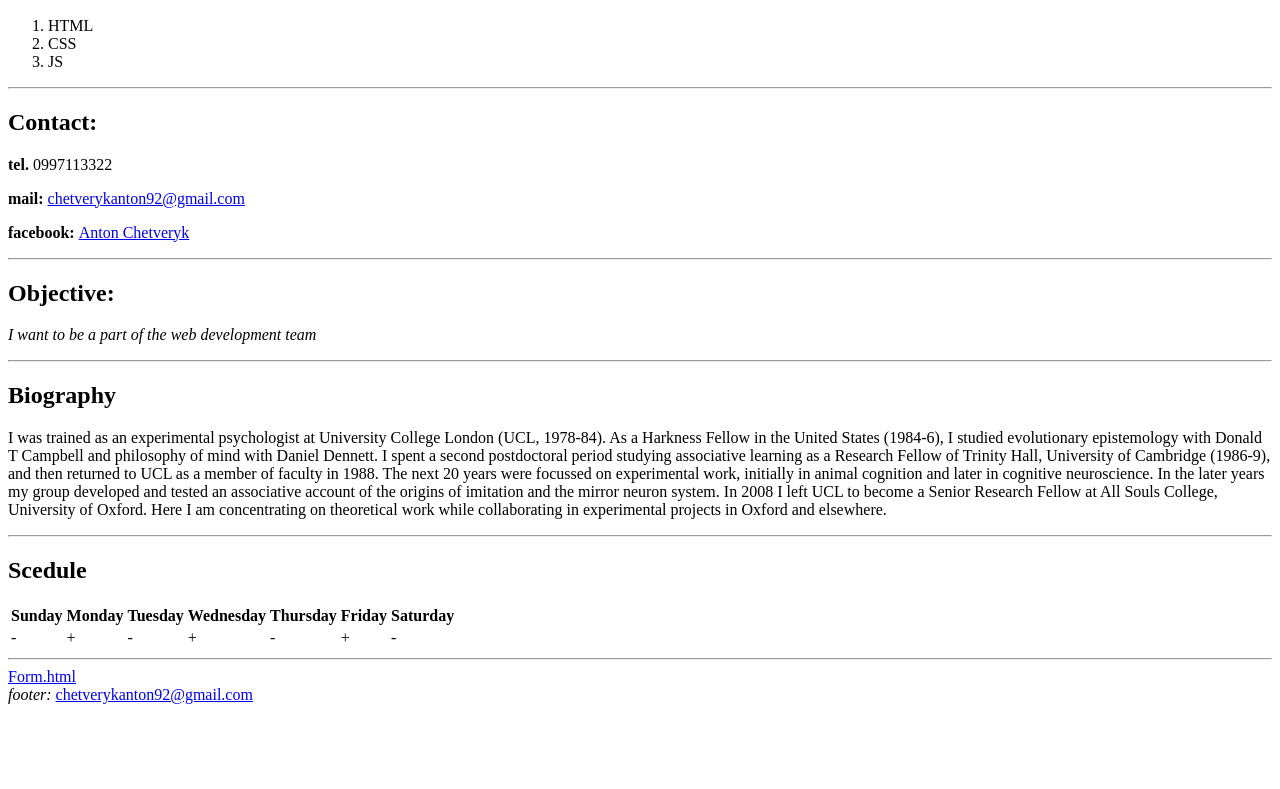
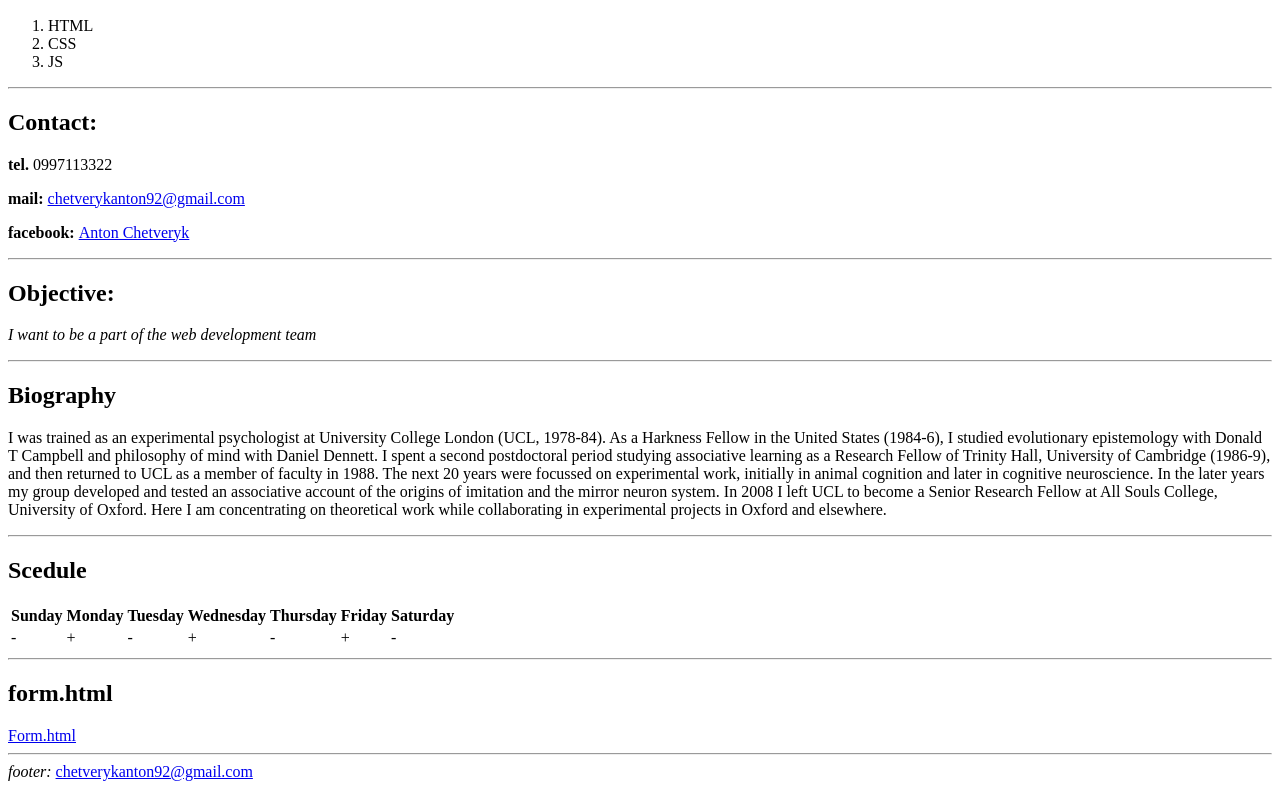
Before and after one commit to AntonChetveryk/HTMLhomework, a plain HTML site: page index.html in a window 1280 px wide. Shown: the part 494-1283 px from the top of the page. Before the commit the page ends 1206 px from the top, so only its background shows below. Drawn offline with Linux system fonts and the light colour scheme.

Commit message:
add form.html h2

```diff
--- a/index.html
+++ b/index.html
@@ -63,7 +63,9 @@
         </table>
     </section>
     <hr>
+    <h2>form.html</h2>
     <a href="form.html">Form.html</a>
+    <hr>
     <footer>
         <span><i>footer: </i></span><a href="https://mail.google.com"> chetverykanton92@gmail.com</a>
     </footer>
```
